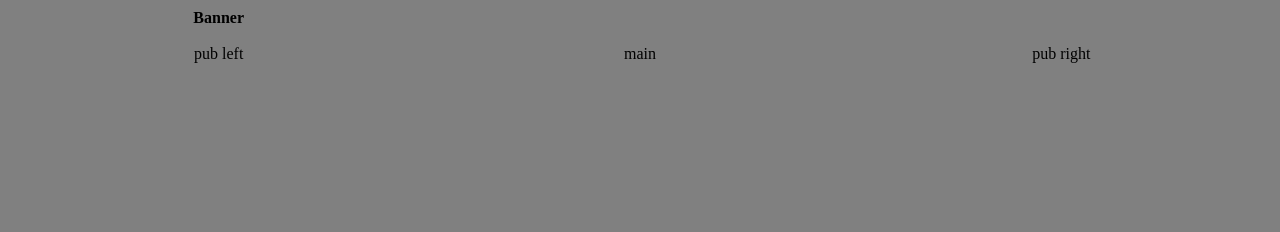
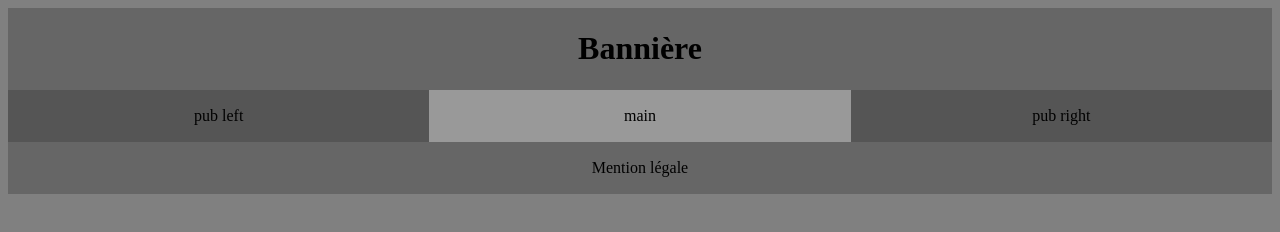
Before and after one commit to Afissard/DM_Site_Vente, a plain HTML site: page index.html in a window 1280 px wide. Drawn offline with Linux system fonts and the light colour scheme.

Commit message:
update : mise en forme de la page

```diff
--- a/assets/style.css
+++ b/assets/style.css
@@ -1,4 +1,4 @@
-body{
+html{
     background-color: gray;
     font-family: 'Times New Roman', Times, serif;
 }
@@ -7,16 +7,24 @@ table{
     table-layout: fixed;
     width: 100%;
     border-collapse: collapse;
-}
 
-th, td {
     text-align: center;
 }
 
-.pub{
+thead{ /*BANNER*/
     background-color: #666;
 }
 
-.main{
-    background-color: #AAA;
+tbody td:nth-child(1), tbody td:nth-child(3){ /* PUB*/
+    background-color: #555;
+    width: 10%;
 }
+
+tbody td:nth-child(2){ /*MAIN*/
+    background-color: #999;
+    width: 80%;
+}
+
+tfoot{ /*MENTION LEGAL & AUTRE*/
+    background-color: #666;
+}
--- a/index.html
+++ b/index.html
@@ -8,7 +8,9 @@
     <table>
         <thead>
             <tr>
-                <th>Banner</th>
+                <th colspan="3">
+                    <h1>Bannière</h1>
+                </th>
             </tr>
         </thead>
         <tbody>
@@ -32,5 +34,12 @@
                 </td>
             </tr>
           </tbody>
+          <tfoot>
+            <tr>
+                <td colspan="3">
+                    <p>Mention légale</p>
+                </td>
+            </tr>
+          </tfoot>
     </table>
 </body>
```
